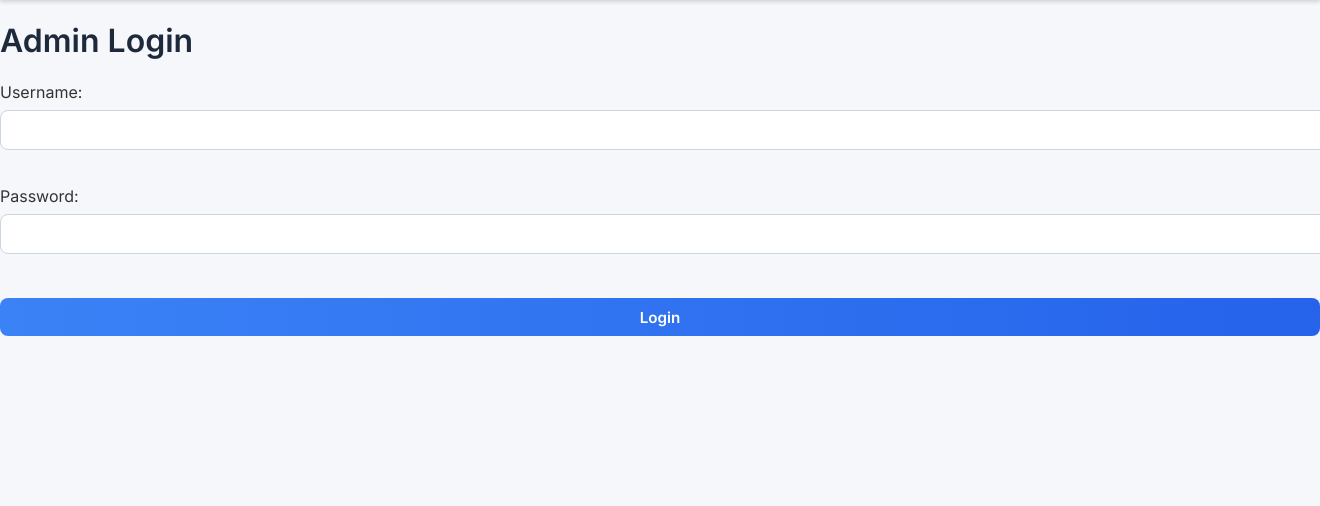
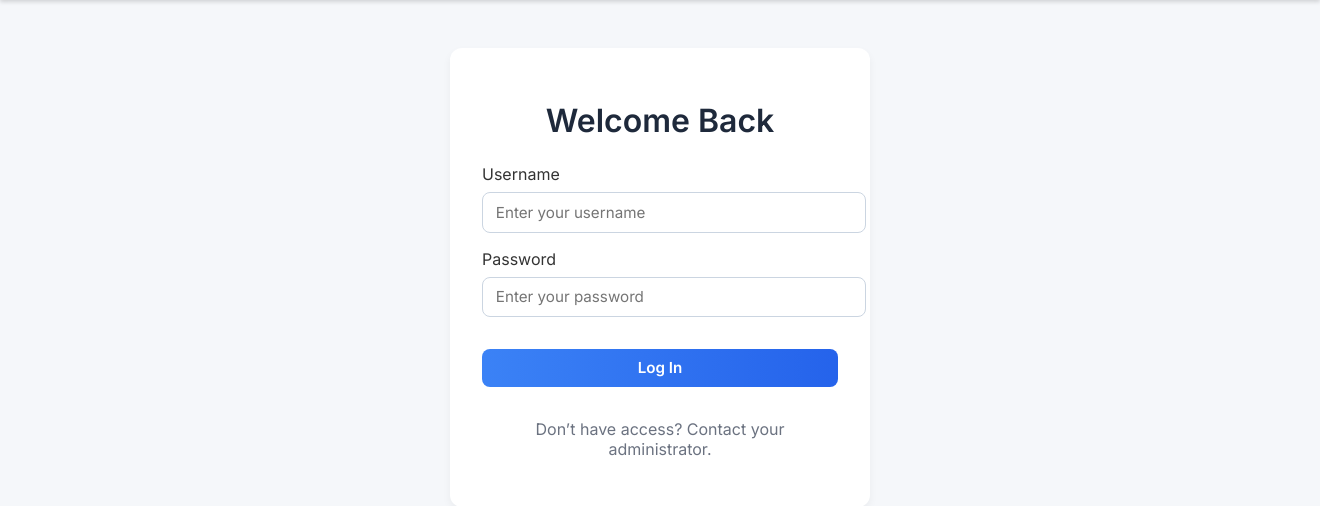
Before and after one commit to ConnorV2006/AI-Receptionist-Enchanced, a Flask app: template templates/login.html in a window 1320 px wide; the page is wider, and only the part inside the window is pictured. Shown: the part 61-567 px from the top of that part. Run offline with Flask 3, Linux system fonts and the light colour scheme; the template is opened without the code that fills it, so the values that code supplies are empty.

Commit message:
Update login.html

```diff
--- a/templates/login.html
+++ b/templates/login.html
@@ -1,12 +1,40 @@
 {% extends "base.html" %}
 {% block title %}Login - AI Receptionist{% endblock %}
 {% block content %}
-<h1>Admin Login</h1>
-<form method="post">
-    <label for="username">Username:</label><br />
-    <input type="text" id="username" name="username" value="{{ request.form.username or '' }}" /><br /><br />
-    <label for="password">Password:</label><br />
-    <input type="password" id="password" name="password" /><br /><br />
-    <button type="submit">Login</button>
-</form>
+<div class="container" style="max-width:420px; margin-top:3rem;">
+
+  <div class="card" style="padding:2rem;">
+    <h1 style="text-align:center; margin-bottom:1.5rem;">Welcome Back</h1>
+
+    <!-- Flash messages -->
+    {% with messages = get_flashed_messages(with_categories=true) %}
+      {% if messages %}
+        <ul class="flashes">
+          {% for category, message in messages %}
+            <li class="{{ category }}">{{ message }}</li>
+          {% endfor %}
+        </ul>
+      {% endif %}
+    {% endwith %}
+
+    <form action="{{ url_for('login') }}" method="post">
+      <div>
+        <label for="username">Username</label>
+        <input type="text" name="username" placeholder="Enter your username" required>
+      </div>
+
+      <div>
+        <label for="password">Password</label>
+        <input type="password" name="password" placeholder="Enter your password" required>
+      </div>
+
+      <button type="submit" style="margin-top:1rem;">Log In</button>
+    </form>
+
+    <p style="text-align:center; margin-top:1rem; color:#6b7280;">
+      Don’t have access? Contact your administrator.
+    </p>
+  </div>
+
+</div>
 {% endblock %}
```
